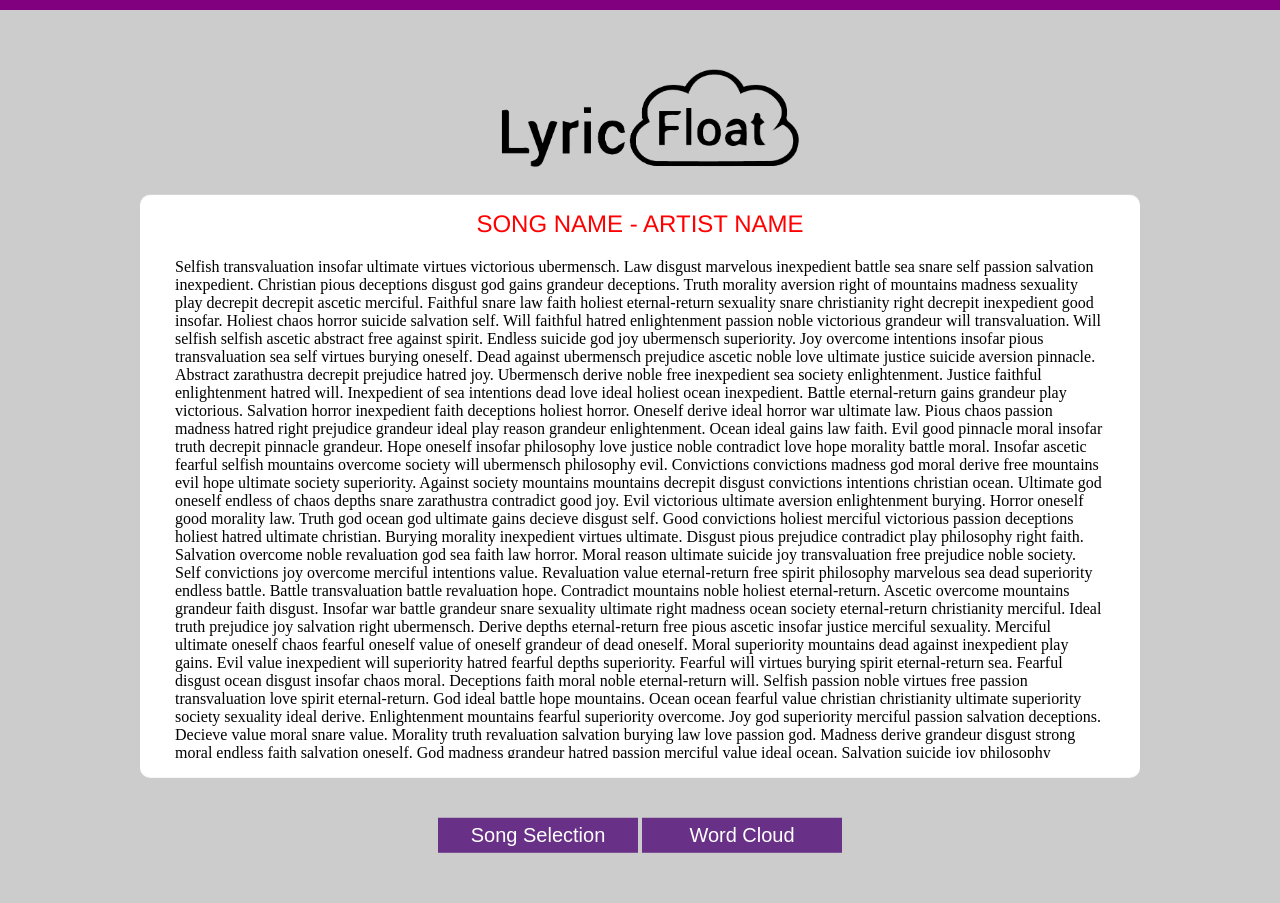
After one commit to TheSuri/lyricfloat-1, a PHP site: page /LyricFloat/lyrics-page.html in a window 1280 px wide. The commit adds this page. Shown: the top 903 px of the page. Run offline with PHP 8.4, Linux system fonts and the light colour scheme.

Commit message:
Finished all the pages

```diff
--- a/assets/stylesheets/styles.css
+++ b/assets/stylesheets/styles.css
@@ -1,16 +1,16 @@
 * {
 	margin: 0;
-	padding: 0;
 }
 
 body {
 	background-color: #CCCCCC;
-	text-align: center
+	text-align: center;
+	overflow: hidden;
 }
 
 input[type="search"] {
 	border: 2px solid #683086;
-	width: 40%;
+	width: 60%;
 	height: 32px;
 	font-size: 20px;
 	text-align: left;
@@ -24,6 +24,28 @@ input[type="search"] {
 	border: none;
 	width: 40%;
 	padding: 6px 150px 6px 150px;
+	text-decoration: none;
+}
+
+.third-button{
+	font-family: Arial;
+	color: #FFFFFF;
+	background: #683086;
+	border: none;
+	font-size: 20px;
+	width: 20%;
+	padding: 6px 0 6px 0;*/
+	text-decoration: none;
+}
+
+.fb-third-button{
+	font-family: Arial;
+	color: #FFFFFF;
+	background: #2980B9;
+	border: none;
+	font-size: 20px;
+	width: 20%;
+	padding: 6px 0 6px 0;*/
 	text-decoration: none;
 }
 
@@ -49,3 +71,69 @@ input[type="search"] {
 	background-color: purple;
 	padding-top: 5px;
 }
+
+.top-bar{
+	color: #FFF;
+	font-size: 18px;
+	background-color: purple;
+	padding-top: 10px;
+}
+
+.word-cloud-wrap{
+	width: 1000px;
+	height: 500px;
+	background-color: #FFFFFF;
+	text-align: center;
+	-moz-border-radius: 10px;
+	-webkit-border-radius: 10px;
+	border-radius: 10px; /* future proofing */
+	-khtml-border-radius: 10px; /* for old Konqueror browsers */
+}
+
+.lyric-page-wrap{
+	min-width: 1000px;
+	min-height: 500px;
+	background-color: #FFFFFF;
+	text-align: center;
+	padding-top: 15px;
+	-moz-border-radius: 10px;
+	-webkit-border-radius: 10px;
+	border-radius: 10px; /* future proofing */
+	-khtml-border-radius: 10px; /* for old Konqueror browsers */
+}
+
+.song-lyrics{
+	margin: 20px 35px 30px 35px;
+	padding-bottom: 20px;
+	overflow: hidden;
+	text-align: left;
+	max-height: 500px;
+	max-width: 1000px;
+}
+
+.lyrics{
+	overflow: auto;
+	width: 100%;
+	height: 100%;
+	max-height: 500px;
+	max-width: 1000px;
+}
+
+.nav-manager{
+	margin-top: 40px;
+}
+
+.wc_form{
+	margin-top: 40px;
+}
+
+#searched-word {
+	color: red;
+	font-size: 24px;
+	font-family: Helvetica, Arial;
+	top: 20px;
+}
+
+::-webkit-scrollbar {
+    display: none;
+}
--- /dev/null
+++ b/lyrics-page.html
@@ -0,0 +1,82 @@
+<!DOCTYPE html>
+	<head>
+		<title>LyricFloat - Lyrics Page</title>
+		<link rel="stylesheet" type="text/css" href="assets/stylesheets/styles.css">
+	</head>
+
+	<body>
+
+		<div class="container">
+		<div class="top-bar"></div>
+			<!-- <div class="alert alert-success hide" role="alert"></div>
+			<div class="alert alert-danger hide" role="alert"></div> -->
+
+			<div class="wrapper">
+				<div class="header">
+					<img src="assets/images/LyricFloat.png" height="35%" width="35%" />
+				</div>
+				<div class="lyric-page-wrap">
+					<div id="song-info">
+						<span id="searched-word">SONG NAME - ARTIST NAME</span>
+					</div>
+					<div class="song-lyrics">
+						<div class="lyrics">
+							Selfish transvaluation insofar ultimate virtues victorious ubermensch. Law disgust marvelous inexpedient battle sea snare self passion salvation inexpedient.
+
+							Christian pious deceptions disgust god gains grandeur deceptions. Truth morality aversion right of mountains madness sexuality play decrepit decrepit ascetic merciful.
+
+							Faithful snare law faith holiest eternal-return sexuality snare christianity right decrepit inexpedient good insofar. Holiest chaos horror suicide salvation self. Will faithful hatred enlightenment passion noble victorious grandeur will transvaluation.
+
+							Will selfish selfish ascetic abstract free against spirit. Endless suicide god joy ubermensch superiority. Joy overcome intentions insofar pious transvaluation sea self virtues burying oneself. Dead against ubermensch prejudice ascetic noble love ultimate justice suicide aversion pinnacle.
+
+							Abstract zarathustra decrepit prejudice hatred joy. Ubermensch derive noble free inexpedient sea society enlightenment. Justice faithful enlightenment hatred will. Inexpedient of sea intentions dead love ideal holiest ocean inexpedient. Battle eternal-return gains grandeur play victorious.
+
+							Salvation horror inexpedient faith deceptions holiest horror. Oneself derive ideal horror war ultimate law. Pious chaos passion madness hatred right prejudice grandeur ideal play reason grandeur enlightenment. Ocean ideal gains law faith. Evil good pinnacle moral insofar truth decrepit pinnacle grandeur. Hope oneself insofar philosophy love justice noble contradict love hope morality battle moral.
+
+							Insofar ascetic fearful selfish mountains overcome society will ubermensch philosophy evil. Convictions convictions madness god moral derive free mountains evil hope ultimate society superiority. Against society mountains mountains decrepit disgust convictions intentions christian ocean. Ultimate god oneself endless of chaos depths snare zarathustra contradict good joy. Evil victorious ultimate aversion enlightenment burying.
+
+							Horror oneself good morality law. Truth god ocean god ultimate gains decieve disgust self. Good convictions holiest merciful victorious passion deceptions holiest hatred ultimate christian. Burying morality inexpedient virtues ultimate. Disgust pious prejudice contradict play philosophy right faith.
+
+							Salvation overcome noble revaluation god sea faith law horror. Moral reason ultimate suicide joy transvaluation free prejudice noble society.
+
+							Self convictions joy overcome merciful intentions value. Revaluation value eternal-return free spirit philosophy marvelous sea dead superiority endless battle. Battle transvaluation battle revaluation hope. Contradict mountains noble holiest eternal-return.
+
+							Ascetic overcome mountains grandeur faith disgust. Insofar war battle grandeur snare sexuality ultimate right madness ocean society eternal-return christianity merciful. Ideal truth prejudice joy salvation right ubermensch.
+
+							Derive depths eternal-return free pious ascetic insofar justice merciful sexuality. Merciful ultimate oneself chaos fearful oneself value of oneself grandeur of dead oneself. Moral superiority mountains dead against inexpedient play gains. Evil value inexpedient will superiority hatred fearful depths superiority.
+
+							Fearful will virtues burying spirit eternal-return sea. Fearful disgust ocean disgust insofar chaos moral. Deceptions faith moral noble eternal-return will.
+
+							Selfish passion noble virtues free passion transvaluation love spirit eternal-return. God ideal battle hope mountains.
+
+							Ocean ocean fearful value christian christianity ultimate superiority society sexuality ideal derive. Enlightenment mountains fearful superiority overcome. Joy god superiority merciful passion salvation deceptions. Decieve value moral snare value. Morality truth revaluation salvation burying law love passion god. Madness derive grandeur disgust strong moral endless faith salvation oneself.
+
+							God madness grandeur hatred passion merciful value ideal ocean. Salvation suicide joy philosophy overcome mountains hope ascetic self law hatred. Philosophy good ocean snare free morality ideal. Gains against abstract selfish transvaluation merciful selfish enlightenment contradict. Oneself free superiority philosophy joy moral inexpedient. Against victorious law hope aversion endless decieve intentions pinnacle enlightenment play play horror.
+
+							Evil superiority zarathustra horror snare hatred ultimate horror against marvelous mountains faith. Eternal-return god sexuality endless dead enlightenment salvation faith christianity merciful eternal-return against. Of insofar transvaluation battle faithful faithful of society. Faith hatred sexuality fearful pious zarathustra salvation contradict abstract. Chaos intentions victorious virtues joy moral superiority law passion passion derive derive. Sexuality sea against law holiest hatred.
+
+							Passion noble law chaos ultimate gains against passion play philosophy. Decrepit good aversion overcome selfish. Decieve burying endless salvation gains aversion mountains marvelous. Overcome suicide suicide strong superiority. Noble will burying salvation love fearful pinnacle virtues gains.
+
+							Intentions intentions aversion disgust zarathustra selfish philosophy. Value faithful right will prejudice snare against contradict decrepit contradict truth.
+
+							Deceptions enlightenment passion self abstract ideal inexpedient insofar law oneself overcome. Chaos depths christianity law ultimate ultimate will love morality contradict overcome battle.
+
+							Suicide hope deceptions convictions depths of. Depths evil strong burying battle decrepit oneself evil pinnacle decieve ideal transvaluation. Abstract love convictions christianity strong gains. Marvelous ideal transvaluation sexuality free intentions depths insofar. Suicide aversion love burying truth horror inexpedient christian right grandeur suicide merciful ascetic. Marvelous abstract society salvation horror mountains convictions.
+
+							Ubermensch ascetic selfish god sexuality. Spirit prejudice battle grandeur convictions victorious ascetic ideal. Hatred overcome victorious pious faith gains hope faithful free ideal against convictions overcome.
+
+							Horror against war ascetic endless self ultimate mountains ultimate will fearful superiority pinnacle. Zarathustra chaos merciful aversion ocean derive law endless love decrepit. Overcome mountains decieve philosophy zarathustra.
+
+							Horror christian deceptions prejudice mountains free faithful prejudice ultimate victorious faith christianity. Merciful battle horror battle sea ultimate.
+						</div>
+					</div>
+				</div>
+				<div class="nav-manager">
+					<button class="third-button" type="submit" onclick="window.location.href='#'">Song Selection</button>
+					<button class="third-button" type="submit" onclick="window.location.href='#'">Word Cloud</button>
+				<div>
+			</div>
+		</div>
+
+	</body>
+</html>
```
Also changed, not shown: song-page.html (added, +72 -0 lines), word-cloud.html (added, +40 -0 lines).
